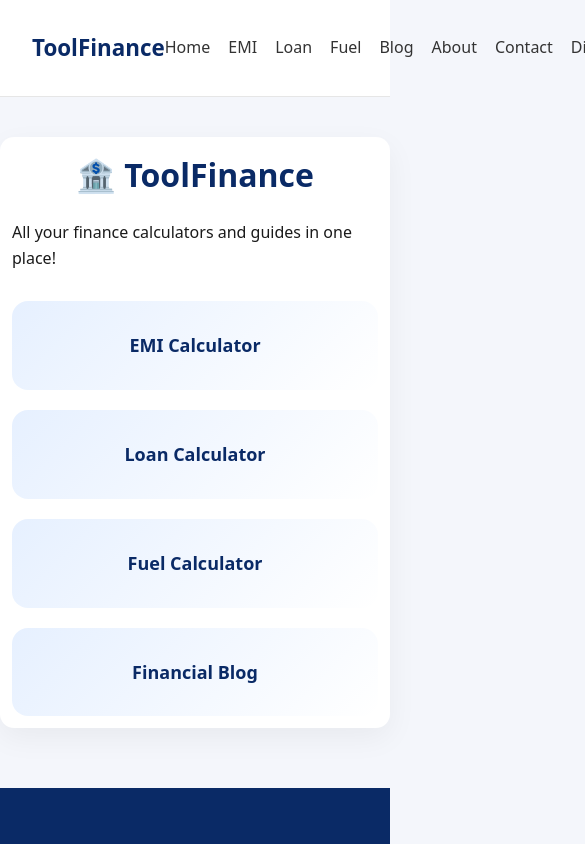
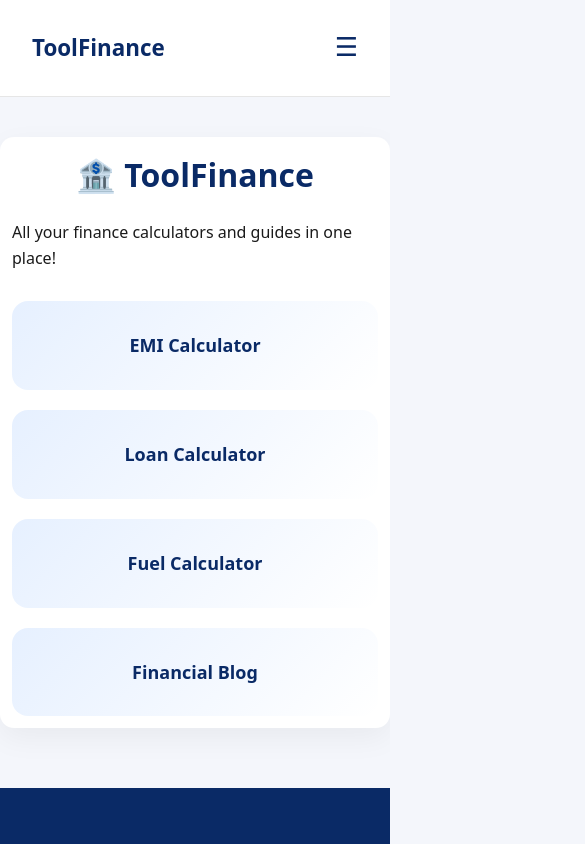
Before and after one commit to Sawbean/Finance-tools, a Next.js app: page / in a window 390 px wide. Shown: the top 844 px of the page, 585 px wide, since content can reach past the window. Built offline with nearby package versions, Linux system fonts and the light colour scheme.

Commit message:
test mobile responsive

```diff
--- a/components/layout/Header.js
+++ b/components/layout/Header.js
@@ -1,6 +1,9 @@
+import { useState } from "react";
 import Link from "next/link";
 
 export default function Header() {
+  const [open, setOpen] = useState(false);
+
   return (
     <header className="site-header">
       <div className="header-container">
@@ -8,15 +11,24 @@ export default function Header() {
           <Link href="/">ToolFinance</Link>
         </div>
 
-        <nav className="nav-links">
-          <Link href="/">Home</Link>
-          <Link href="/tools/emi">EMI</Link>
-          <Link href="/tools/loan">Loan</Link>
-          <Link href="/tools/fuel">Fuel</Link>
-          <Link href="/blog">Blog</Link>
-          <Link href="/about">About</Link>
-          <Link href="/contact">Contact</Link>
-          <Link href="/contact">Disclaimer</Link>
+        {/* Hamburger (mobile only) */}
+        <button
+          className="menu-toggle"
+          aria-label="Toggle navigation"
+          onClick={() => setOpen(!open)}
+        >
+          ☰
+        </button>
+
+        <nav className={`nav-links ${open ? "open" : ""}`}>
+          <Link href="/" onClick={() => setOpen(false)}>Home</Link>
+          <Link href="/tools/emi" onClick={() => setOpen(false)}>EMI</Link>
+          <Link href="/tools/loan" onClick={() => setOpen(false)}>Loan</Link>
+          <Link href="/tools/fuel" onClick={() => setOpen(false)}>Fuel</Link>
+          <Link href="/blog" onClick={() => setOpen(false)}>Blog</Link>
+          <Link href="/about" onClick={() => setOpen(false)}>About</Link>
+          <Link href="/contact" onClick={() => setOpen(false)}>Contact</Link>
+          <Link href="/contact" onClick={() => setOpen(false)}>Disclaimer</Link>
         </nav>
       </div>
     </header>
--- a/styles/globals.css
+++ b/styles/globals.css
@@ -92,6 +92,46 @@ h3 {
 
 .nav-links a:hover {
   color: #0a2a66;
+}
+
+/* ------------------------------
+   Header (Mobile)
+------------------------------ */
+
+.menu-toggle {
+  display: none;
+  font-size: 26px;
+  background: none;
+  border: none;
+  cursor: pointer;
+  color: #0a2a66;
+}
+
+@media (max-width: 768px) {
+  .menu-toggle {
+    display: block;
+  }
+
+  .nav-links {
+    position: absolute;
+    top: 70px;
+    left: 0;
+    right: 0;
+    background: #ffffff;
+    flex-direction: column;
+    gap: 12px;
+    padding: 20px;
+    display: none;
+    border-bottom: 1px solid #e6e6e6;
+  }
+
+  .nav-links.open {
+    display: flex;
+  }
+
+  .header-container {
+    position: relative;
+  }
 }
 
 /* ------------------------------
```
